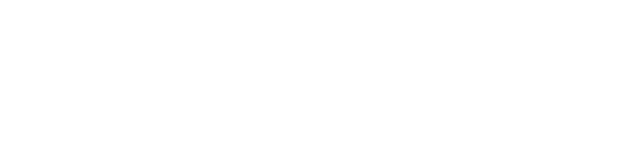
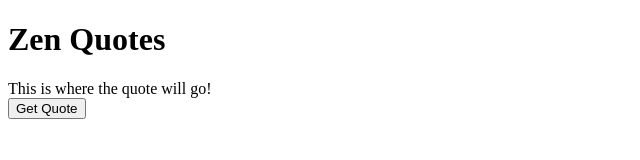
Before and after one commit to Dturn73/zenQuotes, a plain HTML site: page index.html in a window 1280 px wide. Shown: the whole page, without its empty margins (0-640 px from the left). Drawn offline with Linux system fonts and the light colour scheme.

Commit message:
added layout

```diff
--- a/index.html
+++ b/index.html
@@ -4,6 +4,10 @@
 	<title>Zen Quotes Page</title>
 </head>
 <body>
-
+	<h1>Zen Quotes</h1>
+<div class="js-quote">
+	This is where the quote will go!
+</div>
+<button class="new-quote">Get Quote</button>
 </body>
 </html>
```
